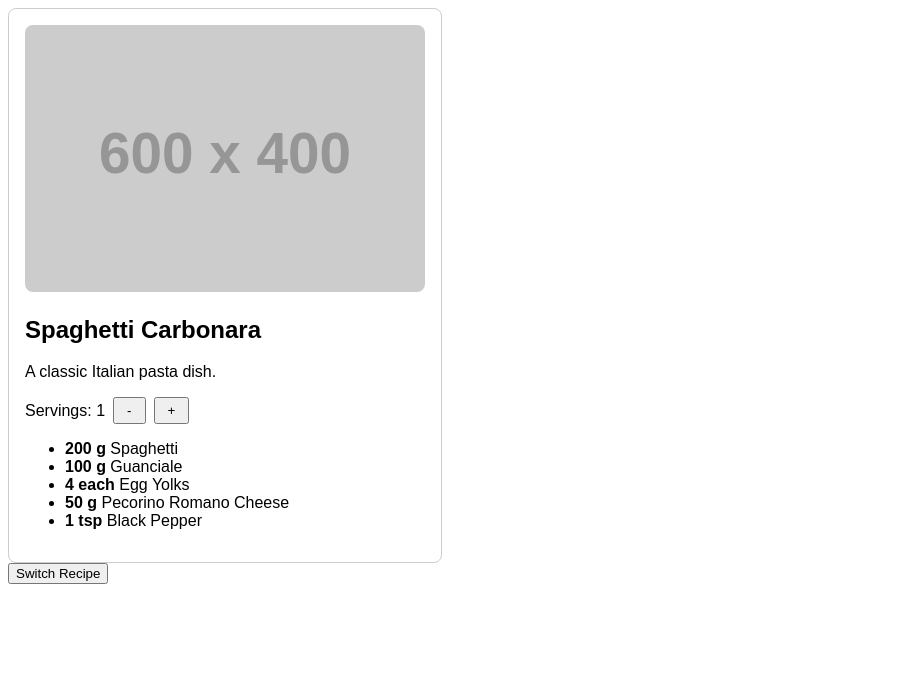
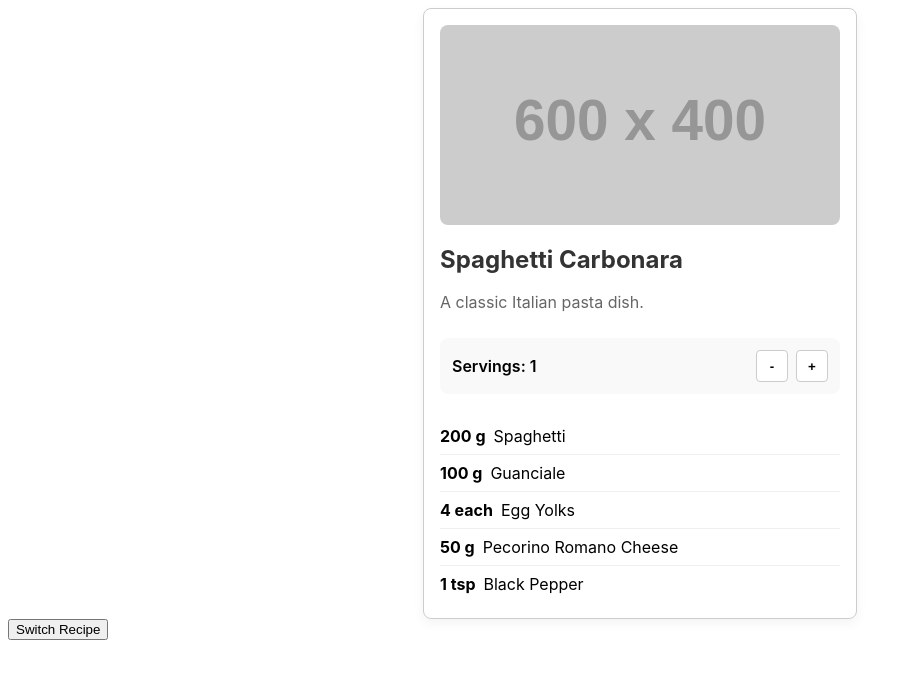
Before and after one commit to OArantegui/Learning-Angular, an Angular app in the folder ai-tutor/: page / in a window 1280 px wide. Shown: the top 678 px of the page, without its empty margins (0-912 px from the left). Built offline with nearby package versions, Linux system fonts and the light colour scheme.

Commit message:
Module 10, adding styles

```diff
--- a/ai-tutor/src/app/recipe-detail/recipe-detail.css
+++ b/ai-tutor/src/app/recipe-detail/recipe-detail.css
@@ -3,22 +3,85 @@
     border-radius: 8px;
     padding: 1rem;
     max-width: 400px;
-    font-family: sans-serif;
+    font-family: 'Inter', sans-serif;
+    /* Adds depth */
+    box-shadow: 0 4px 12px rgba(0, 0, 0, 0.05);
+    margin: 0 auto;
+    /* Centers the card if it's the only thing */
 }
 
 .recipe-img {
     width: 100%;
+    height: 200px;
+    object-fit: cover;
+    /* Ensures image doesn't stretch weirdly */
     border-radius: 8px;
+    margin-bottom: 1rem;
 }
 
+/* Typography Hierarchy */
+h2 {
+    font-size: 1.5rem;
+    font-weight: 700;
+    color: #333;
+    margin: 0 0 0.5rem 0;
+}
+
+.description {
+    color: #666;
+    line-height: 1.5;
+    margin-bottom: 1.5rem;
+}
+
+/* Controls Toolbar */
 .controls {
-    margin: 1rem 0;
+    background: #f9f9f9;
+    padding: 0.75rem;
+    border-radius: 8px;
+    margin-bottom: 1.5rem;
+    display: flex;
+    justify-content: space-between;
+    /* Pushes text and buttons apart */
+    align-items: center;
+    font-weight: 600;
+}
+
+.btn-group {
     display: flex;
     gap: 0.5rem;
-    align-items: center;
 }
 
 button {
-    padding: 0.25rem 0.75rem;
+    background: white;
+    border: 1px solid #ccc;
+    border-radius: 4px;
+    width: 32px;
+    height: 32px;
     cursor: pointer;
+    font-weight: bold;
+    transition: all 0.2s;
 }
+
+button:hover {
+    background: #eee;
+    border-color: #bbb;
+}
+
+/* Clean List Styles */
+ul {
+    list-style: none;
+    /* Removes bullets */
+    padding: 0;
+    margin: 0;
+}
+
+li {
+    padding: 0.5rem 0;
+    border-bottom: 1px solid #f0f0f0;
+    display: flex;
+    gap: 0.5rem;
+}
+
+li:last-child {
+    border-bottom: none;
+}
--- a/ai-tutor/src/app/recipe-detail/recipe-detail.html
+++ b/ai-tutor/src/app/recipe-detail/recipe-detail.html
@@ -7,8 +7,10 @@
 
         <div class="controls">
             <span>Servings: {{ servings() }}</span>
-            <button (click)="decrement()">-</button>
-            <button (click)="increment()">+</button>
+            <div class="btn-group">
+                <button (click)="decrement()">-</button>
+                <button (click)="increment()">+</button>
+            </div>
         </div>
 
         <ul>
```
